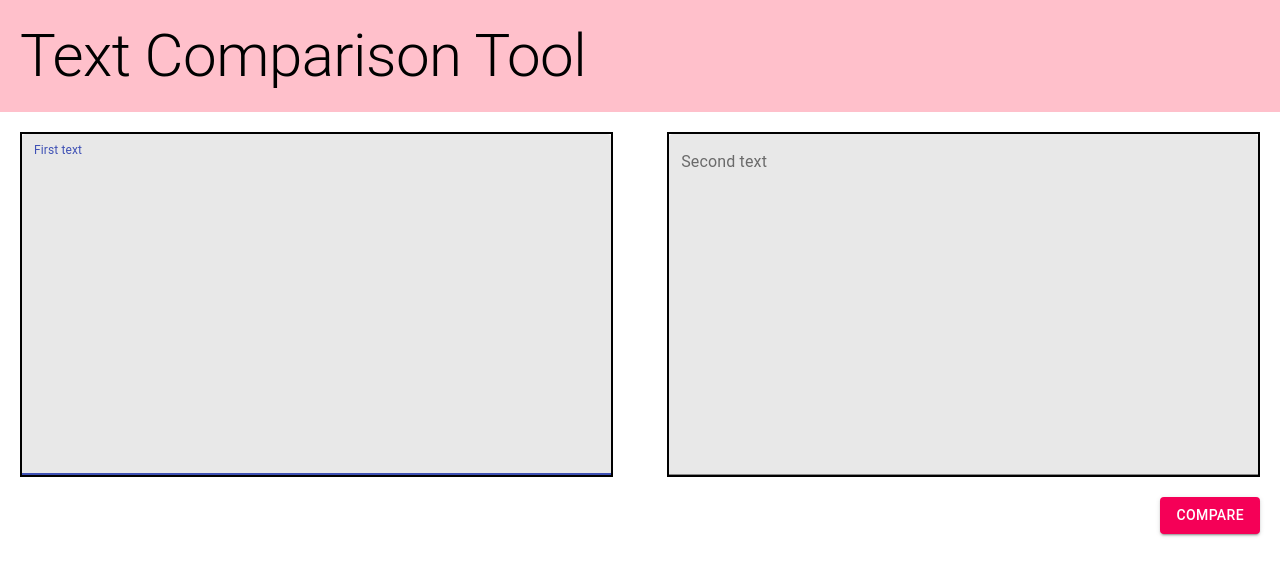
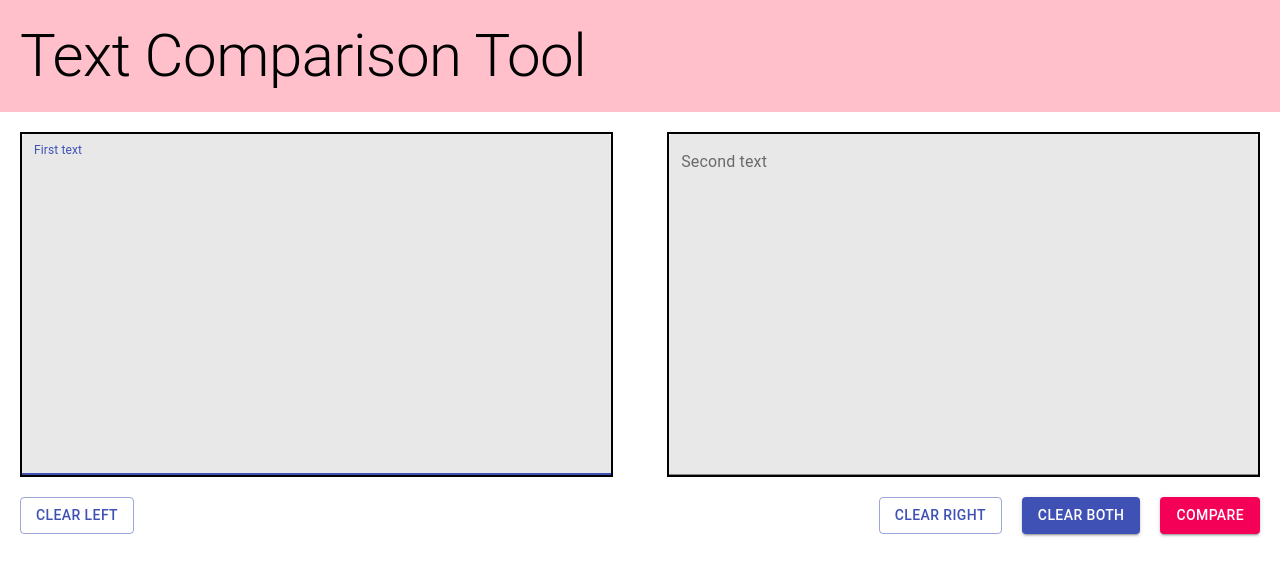
Before and after one commit to lauraleegookool/text-compare, a React (Create React App) app: page / in a window 1280 px wide. Shown: the top 576 px of the page. Built offline with nearby package versions, Linux system fonts and the light colour scheme.

Commit message:
added three buttons to clear either textboxes or both

```diff
--- a/public/styles.css
+++ b/public/styles.css
@@ -28,3 +28,8 @@ body {
     margin-right: 20px;
     float: right;
 }
+
+.myClearButtonLeft {
+    margin-left: 20px;
+    float: left;
+}
--- a/src/Components/Pages/TextCompare.jsx
+++ b/src/Components/Pages/TextCompare.jsx
@@ -13,6 +13,29 @@ function TextCompare() {
         setText(prev => {
             return {...prev, [id]: value}
         });
+    }
+
+    function resetComparison() {
+        setSubmit(false);
+    }
+
+    function clearRight() {
+        setText(prev => {
+            return {...prev, text2: ''}
+        });
+        resetComparison();
+    }
+
+    function clearLeft() {
+        setText(prev => {
+            return {...prev, text1: ''}
+        });
+        resetComparison();
+    }
+
+    function clearBoxes() {
+        clearLeft();
+        clearRight();
     }
 
     function handleSubmit() {
@@ -61,6 +84,15 @@ function TextCompare() {
             <div className="myButton">
                 <Button variant="contained" color="secondary" onClick={handleSubmit}>Compare</Button>
             </div>
+            <div className="myClearButtonLeft">
+                <Button variant="outlined" color="primary" id={'text1'} onClick={clearLeft}>Clear Left</Button>
+            </div>
+            <div className="myButton">
+                <Button variant="contained" color="primary" id={'both'} onClick={clearBoxes}>Clear Both</Button>
+            </div>
+            <div className="myButton">
+                <Button variant="outlined" color="primary" id={'text2'} onClick={clearRight}>Clear Right</Button>
+            </div>
         </div>
     );
 }
```
